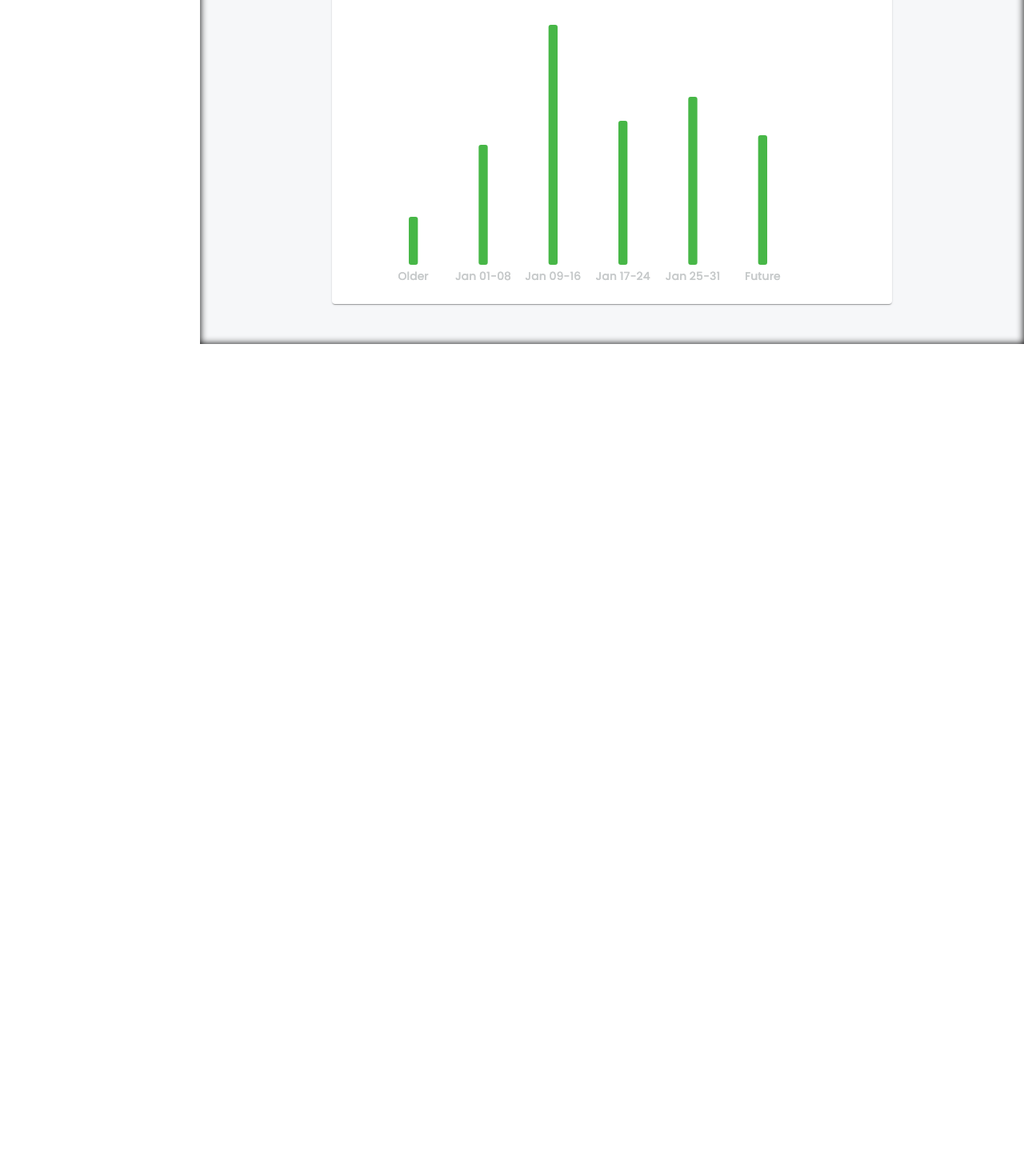
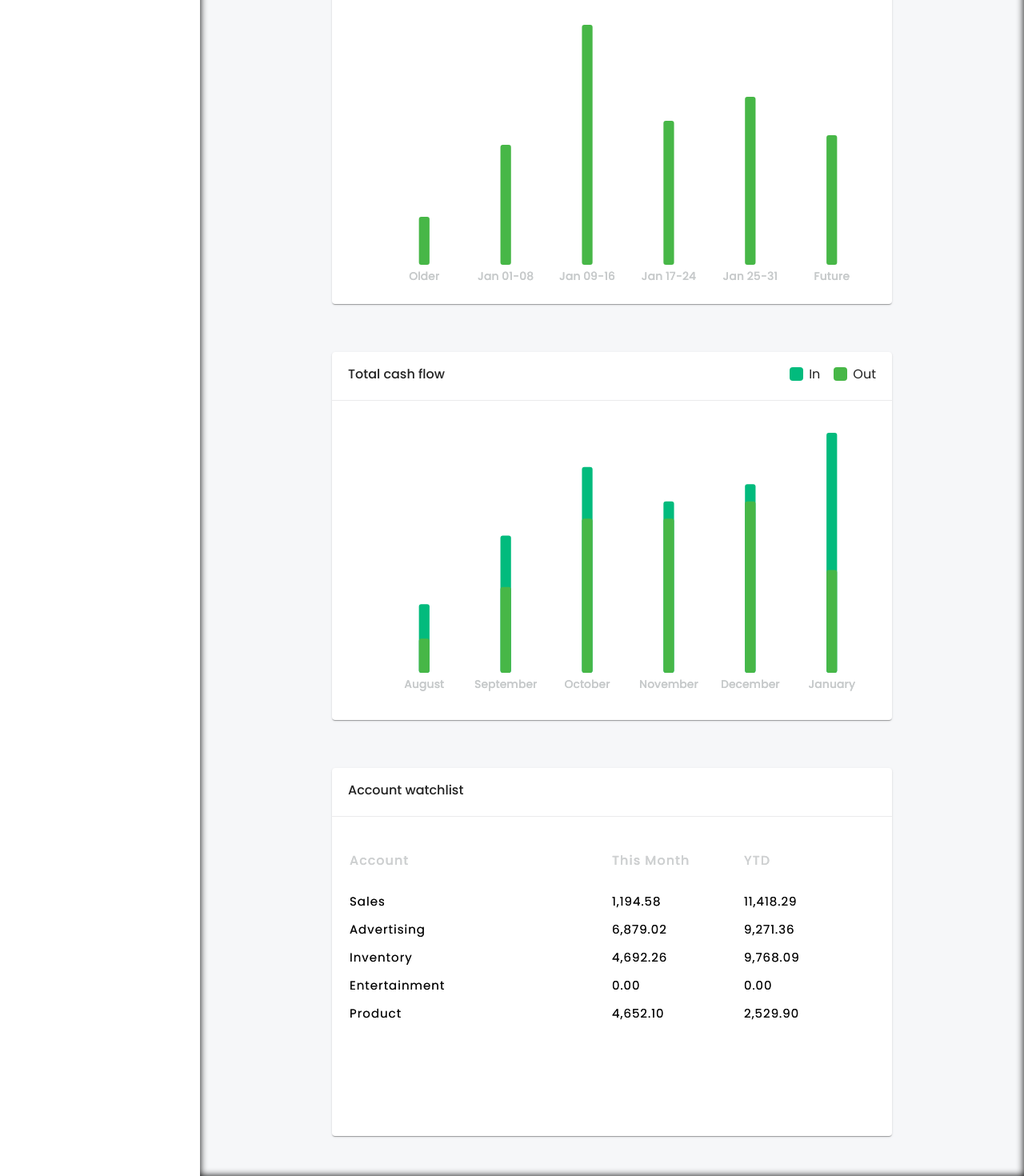
Before and after one commit to BeastZoro/Advanced-React, a React (Vite) app in the folder dashboard/: page / in a window 1280 px wide. Shown: the part 750-2220 px from the top of the page at 80% size. Before the commit the page ends 1180 px from the top, so only its background shows below. Built offline with nearby package versions, Linux system fonts and the light colour scheme.

Commit message:
account watchlist chart

```diff
--- /dev/null
+++ b/dashboard/src/components/AccountWatchList.jsx
@@ -0,0 +1,90 @@
+import React, { useEffect, useRef, useState } from "react";
+import * as d3 from "d3";
+import { Box, Card, Typography } from "@mui/material";
+
+const AccountWatchList = ({ width, height, accData }) => {
+  const [data] = useState(accData);
+  const svgRef = useRef();
+
+  useEffect(() => {
+    //setting up the svg/chart
+
+    const svg = d3
+      .select(svgRef.current)
+      .attr("width", "100%")
+      .attr("height", height)
+      .style("margin-block", "20px")
+      .style("padding-inline", "20px")
+      .style("overflow", "visible");
+
+    //setting up the table
+    const table = svg
+      .append("foreignObject")
+      .attr("width", "100%") // Corrected the typo here
+      .attr("height", "100%")
+      .append("xhtml:table")
+      .style("width", "100%")
+      .style("letter-spacing", "1px");
+
+    // setting up the table head
+    const thead = table.append("thead");
+    const thRow = thead.append("tr");
+
+    thRow
+      .selectAll("th")
+      .data(["Account", "This Month", "YTD"])
+      .enter()
+      .append("th")
+      .text((d) => d)
+      .style("text-align", "left")
+      .style("color", "#CED0D1")
+      .style("font-weight", "500")
+      .style("padding-bottom", "20px");
+
+    const tbody = table.append("tbody");
+    const rows = tbody.selectAll("tr").data(data).enter().append("tr");
+
+    rows
+      .selectAll("td")
+      .data((d) => [
+        { value: d.account, width: "50%" },
+        { value: d3.format(",.2f")(d.currMon), width: "25%" },
+        { value: d3.format(",.2f")(d.ytd), width: "25%" },
+      ])
+      .enter()
+      .append("td")
+      .text((d) => d.value)
+      .style("text-align", "left")
+      .style("font-size", "15px")
+      .style("padding-block", "5px")
+      .style("width", (d) => d.width);
+  }, [data]);
+  return (
+    <Card
+      sx={{
+        width: { xs: "90%", md: width },
+        height: "460px",
+        marginTop: "30px",
+        paddingBlock: "15px",
+        display: "flex",
+        flexDirection: "column",
+      }}
+    >
+      <Box
+        sx={{
+          borderBottom: "1px solid #ebebec",
+          paddingBottom: "20px",
+          marginBottom: "20PX",
+          paddingInline: "20px",
+        }}
+      >
+        <Typography variant="subtitle" className="chart_head_title">
+          Account watchlist
+        </Typography>
+      </Box>
+      <svg ref={svgRef}></svg>
+    </Card>
+  );
+};
+
+export default AccountWatchList;
--- a/dashboard/src/components/BarChart.jsx
+++ b/dashboard/src/components/BarChart.jsx
@@ -1,19 +1,17 @@
 import React, { useEffect, useRef, useState } from "react";
 import * as d3 from "d3";
 import { Box, Card, Stack } from "@mui/material";
-import { BarData } from "../utilities/Constants";
-import NewInvoice from "./NewInvoicefile";
 import NewInvoiceFile from "./NewInvoicefile";
 
-const BarChart = () => {
-  const [data] = useState(BarData);
+const BarChart = ({width, height, bardata}) => {
+  const [data] = useState(bardata);
   const [NewInvoice, setNewInvoice] = useState(false);
   const svgRef = useRef();
 
   useEffect(() => {
     //setting up the svg to render
-    const width = 600;
-    const height = 300;
+    // const width = 600;
+    // const height = 300;
 
     const svg = d3
       .select(svgRef.current)
@@ -23,7 +21,6 @@ const BarChart = () => {
       .style("overflow", "visible")
       .style("padding-inline", "20px")
       .style("color", "#c7cacb")
-      .style("font-size", "40px");
 
     //setting up the scales for the chart
 
@@ -71,7 +68,7 @@ const BarChart = () => {
   return (
     <Card
       sx={{
-        width: { xs: "90%", md: "700px" },
+        width: { xs: "90%", md: width },
         height: "460px",
         marginTop: "30px",
         marginInline: "10px",
--- /dev/null
+++ b/dashboard/src/components/CashFlowChart.jsx
@@ -0,0 +1,121 @@
+import { Box, Card, Stack, Typography } from "@mui/material";
+import React, { useEffect, useRef, useState } from "react";
+import * as d3 from "d3";
+
+const CashFlowChart = ({width, height, cashData}) => {
+  const [data] = useState(cashData);
+  const svgRef = useRef();
+
+  useEffect(() => {
+    if (!svgRef.current) {
+      console.error("SVG Ref not available!");
+      return;
+    }
+    // Setting up the svg/chart
+    // const width = 600;
+    // const height = 300;
+
+    const svg = d3
+      .select(svgRef.current)
+      .attr("width", "100%")
+      .attr("height", height)
+      .style("margin-block", "20px")
+      .style("overflow", "visible")
+      .style("padding-inline", "20px")
+      .style("color", "#c7cacb");
+
+    // Setting up the scales for the chart
+    const xScale = d3
+      .scaleBand()
+      .domain(data.map((d) => d.tick))
+      .range([0, width])
+      .padding(0.87);
+
+    const yScale = d3
+      .scaleLinear()
+      .domain([0, d3.max(data, (d) => Math.max(d.in, d.out))])
+      .range([height, 0]);
+
+    // Setting up the x axis
+    const xAxis = d3.axisBottom(xScale);
+    svg
+      .append("g")
+      .attr("transform", `translate(0, ${height})`)
+      .call(xAxis)
+      .selectAll("text")
+      .style("font-size", "14px")
+      .style("text-transform", "capitalize")
+      .style("font-weight", "500");
+
+    // Removing the lines above ticks and the x axis path
+    svg.selectAll("line").remove();
+    svg.select("path").remove();
+
+    // Append rect elements for cash 'in' values
+    const inBars = svg
+      .selectAll(".in-bar")
+      .data(data)
+      .enter()
+      .append("rect")
+      .attr("class", "in-bar")
+      .attr("x", (d) => xScale(d.tick))
+      .attr("y", (d) => yScale(d.in))
+      .attr("width", xScale.bandwidth())
+      .attr("height", (d) => height - yScale(d.in))
+      .attr("fill", "#02bb7d")
+      .attr("rx", 3)
+      .attr("ry", 3);
+
+    // Append rect elements for cash 'out' values
+    const outBars = svg
+      .selectAll(".out-bar")
+      .data(data)
+      .enter()
+      .append("rect")
+      .attr("class", "out-bar")
+      .attr("x", (d) => xScale(d.tick))
+      .attr("y", (d) => yScale(d.out))
+      .attr("width", xScale.bandwidth())
+      .attr("height", (d) => height - yScale(d.out))
+      .attr("fill", "#47b747")
+      .attr("rx", 3)
+      .attr("ry", 3);
+  }, [data]);
+  return (
+    <Card
+      sx={{
+        width: { xs: "90%", md: width },
+        height: "460px",
+        marginTop: "30px",
+        paddingBlock: "15px",
+      }}
+    >
+      <Stack
+        flexDirection="row"
+        justifyContent="space-between"
+        px="20px"
+        sx={{
+          borderBottom: "1px solid #ebebec",
+          paddingBottom: "20px",
+          marginBottom: "20PX",
+        }}
+      >
+        <Typography variant="subtitle" className="chart_head_title">
+          Total cash flow
+        </Typography>
+        <Box sx={{ display: "flex", gap: "10px", alignItems: "center" }}>
+          <p>
+            <button className="cash_flow cash_in"></button>In
+          </p>
+          <p>
+            <button className="cash_flow cash_out"></button>Out
+          </p>
+        </Box>
+      </Stack>
+
+      <svg ref={svgRef}></svg>
+    </Card>
+  );
+};
+
+export default CashFlowChart;
--- a/dashboard/src/components/DashboardDetails.jsx
+++ b/dashboard/src/components/DashboardDetails.jsx
@@ -2,16 +2,21 @@ import { Stack } from "@mui/material";
 import React from "react";
 import BarChart from "./BarChart";
 import LineChart from "./LineChart";
-import NewInvoice from "./NewInvoicefile";
+import CashFlowChart from "./CashFlowChart";
+import AccountWatchList from "./AccountWatchList";
+import { LineChartData } from "../utilities/Constants";
+import { BarData } from "../utilities/Constants";
+import { CashFlow } from "../utilities/Constants";
+import { AccWatchList } from "../utilities/Constants";
 
 const DashboardDetails = () => {
   return (
     <Stack
-    flexDirection='row'
-    gap='30px'
-    flexWrap='wrap'
-    justifyContent='center'
-    py='50px'
+      flexDirection="row"
+      gap="30px"
+      flexWrap="wrap"
+      justifyContent="center"
+      py="50px"
       sx={{
         background: "#f6f7f9",
         marginLeft: "250px",
@@ -20,8 +25,10 @@ const DashboardDetails = () => {
         boxShadow: "inset 0 0 10px #000000;",
       }}
     >
-      <LineChart />
-      <BarChart />
+      <LineChart width={700} height={300} data={LineChartData} />
+      <BarChart width={700} height={300} bardata={BarData} />
+      <CashFlowChart width={700} height={300} cashData={CashFlow} />
+      <AccountWatchList width={700} height={300} accData={AccWatchList} />
     </Stack>
   );
 };
--- a/dashboard/src/components/LineChart.jsx
+++ b/dashboard/src/components/LineChart.jsx
@@ -5,24 +5,20 @@ import KeyboardArrowDownRoundedIcon from "@mui/icons-material/KeyboardArrowDownR
 
 import ChartHeader from "./ChartHeader";
 
-const LineChart = () => {
-  const [ChartData, setChartData] = useState([
-    180, 250, 200, 150, 170, 190, 150, 170, 180, 180
-  ]);
+const LineChart = ({width, height, data}) => {
+  const [ChartData, setChartData] = useState(data);
   const svgRef = useRef();
 
   const updateChartData = (newData) => {
-    console.log("newData ", newData);
     setChartData(newData);
   };
 
   useEffect(() => {
     //setting up the svg to render
-    const width = 600;
-    const height = 330;
+
     const svg = d3
       .select(svgRef.current)
-      .attr("width", width)
+      .attr("width", '100%')
       .attr("height", height)
       .style("margin-block", "20px")
       .style("overflow", "visible")
@@ -79,7 +75,7 @@ const LineChart = () => {
   return (
     <Card
       sx={{
-        width: {xs:'90%', md: '700px'},
+        width: {xs:'90%', md: width},
         height: "460px",
         marginTop: "30px",
         paddingBlock: "15px",
--- a/dashboard/src/index.css
+++ b/dashboard/src/index.css
@@ -95,6 +95,7 @@ select option {
   height: 100%;
   opacity: 0;
   /* z-index: -1; */
+  cursor: pointer;
 }
 
 .background_blur {
@@ -105,3 +106,24 @@ select option {
   backdrop-filter: blur(5.8px);
   -webkit-backdrop-filter: blur(5.8px);
 }
+
+.cash_flow{
+  width: 17px;
+  height: 17px;
+  margin: 0 7px;
+  border: 0;
+  border-radius: 4px;
+}
+
+.cash_in{
+  background-color: #02bb7d;
+}
+
+.cash_out{
+  background-color: #47b747;
+}
+
+p{
+  display: flex;
+  align-items: center;
+}
--- a/dashboard/src/utilities/Constants.js
+++ b/dashboard/src/utilities/Constants.js
@@ -43,6 +43,10 @@ export const navbarLinks = [
 export const logo = 'https://desk.assiduus.in/content/images/2023/08/Assiduus_TM_Logo--1-.png'
 
 
+export const LineChartData = [
+    180, 250, 200, 150, 170, 190, 150, 170, 180, 180, 180
+]
+
 export const months = ['january', 'february', 'march', 'april', 'may', 'june', 'july', 'august', 'september', 'october', 'november', 'december']
 
 export const BarData = [
@@ -71,3 +75,66 @@ export const BarData = [
         tick: 'future'
     }
 ]
+
+
+export const CashFlow = [
+    {
+        in: 20,
+        out: 10,
+        tick: 'august'
+    },
+    {
+        in: 40,
+        out: 25,
+        tick: 'september'
+    },
+    {
+        in: 60,
+        out: 45,
+        tick: 'october'
+    },
+    {
+        in: 50,
+        out: 45,
+        tick: 'november'
+    },
+    {
+        in: 55,
+        out: 50,
+        tick: 'december'
+    },
+    {
+        in: 70,
+        out: 30,
+        tick: 'january'
+    }
+]
+
+export const AccWatchList = [
+    {
+        account: 'Sales',
+        currMon: 1194.58,
+        ytd: 11418.29
+    },
+    {
+        account: 'Advertising',
+        currMon: 6879.02,
+        ytd: 9271.36
+    },
+    {
+        account: 'Inventory',
+        currMon: 4692.26,
+        ytd: 9768.09
+    },
+    {
+        account: 'Entertainment',
+        currMon: 0.00,
+        ytd: 0.00
+    },
+    {
+        account: 'Product',
+        currMon: 4652.10,
+        ytd: 2529.90
+    },
+
+]
```
Also changed, not shown: dashboard/src/components/Navbar.jsx (+18 -4 lines).
